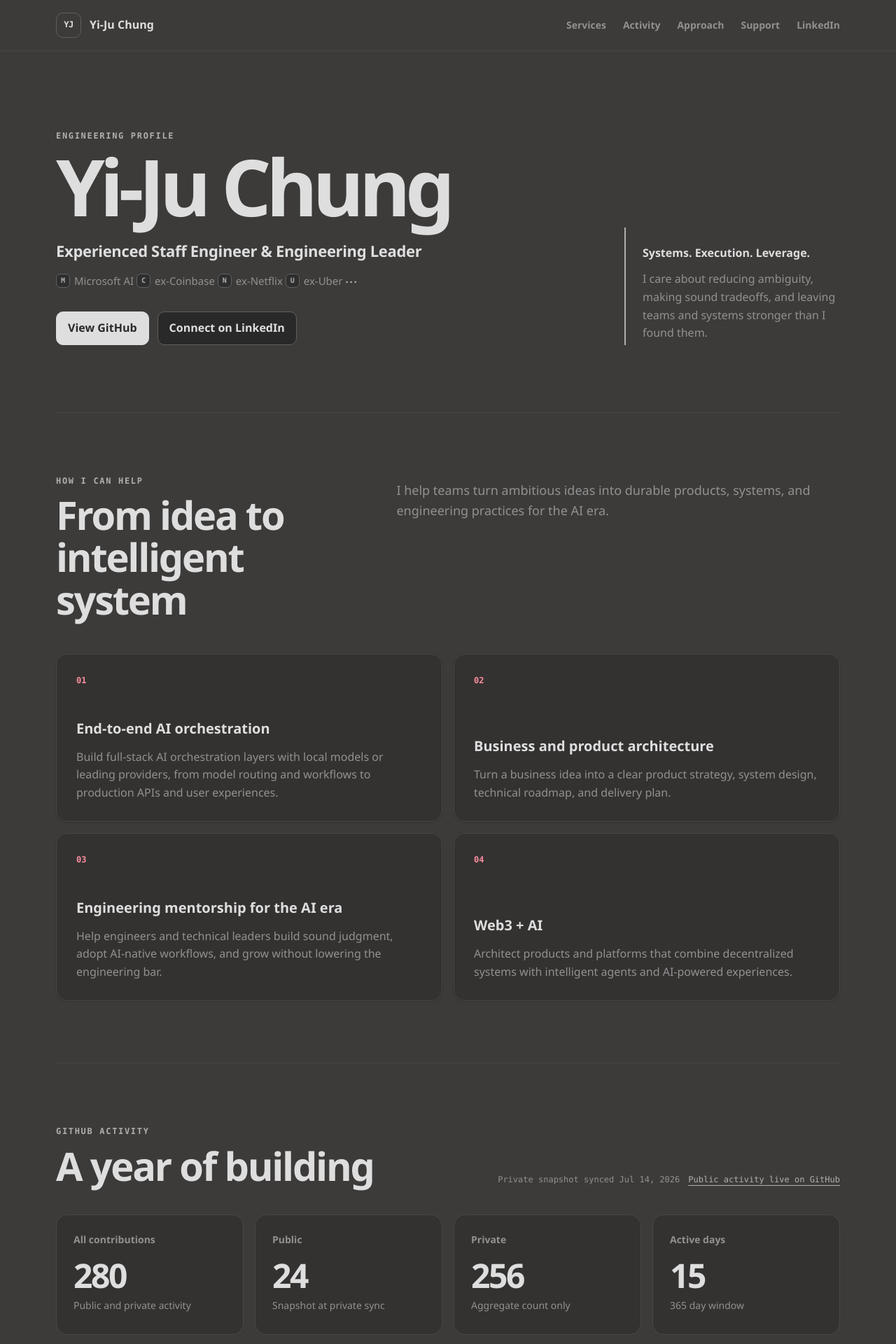
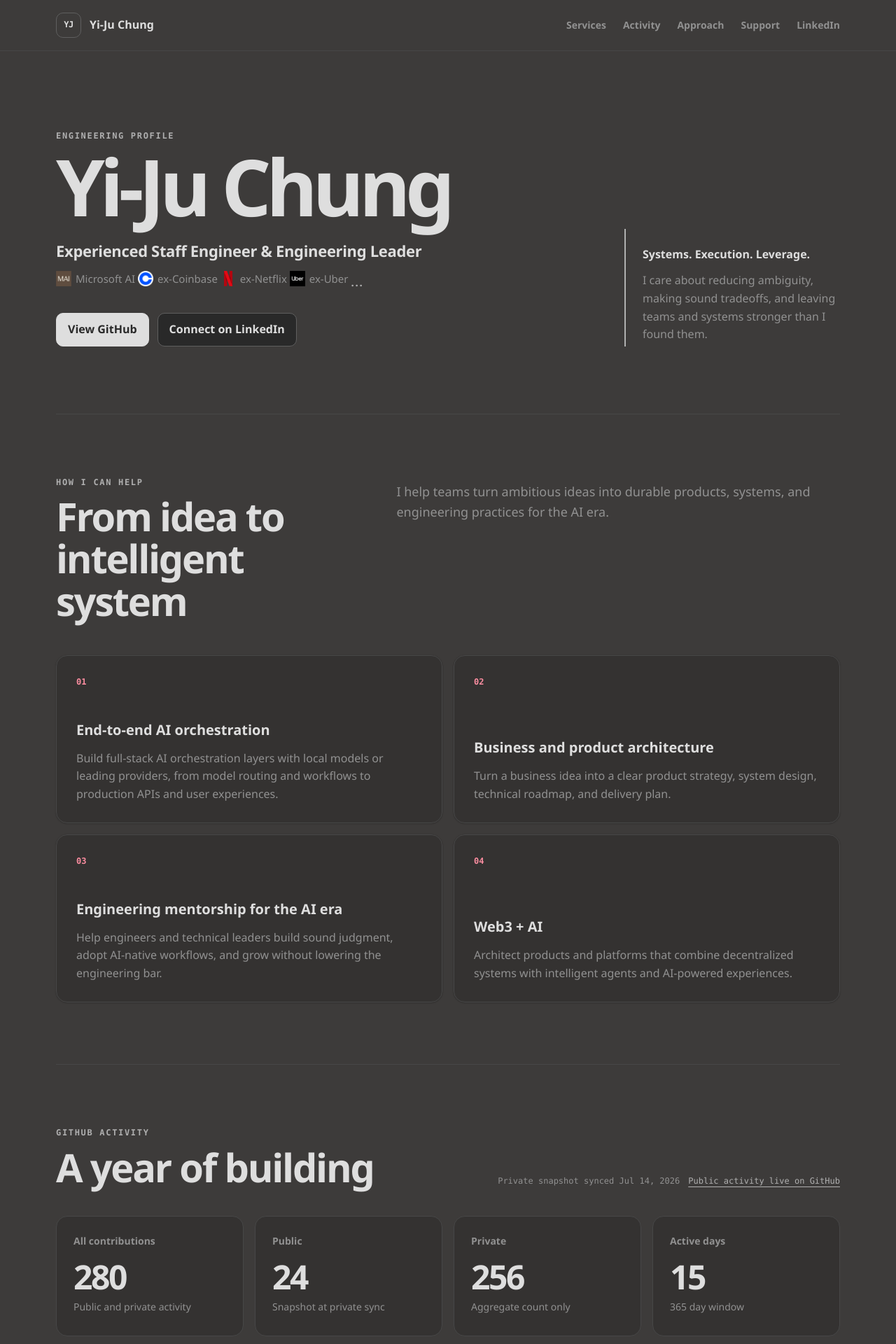
Before and after one commit to yijuchung/yijuchung.github.io, a Jekyll site: the page built from index.md, in a window 1280 px wide. Shown: the top 1920 px of the page at 70% size. Built offline with Jekyll 4.4.1, drawn with Linux system fonts in a browser that asks for light colours.

Commit message:
Use official company icons and links
Co-authored-by: Copilot App <223556219+Copilot@users.noreply.github.com>
Copilot-Session: 8fe77830-4572-4eca-ab11-46172b396509

```diff
--- a/assets/css/main.scss
+++ b/assets/css/main.scss
@@ -221,21 +221,22 @@ code {
   display: inline-flex;
   align-items: center;
   gap: 6px;
+  color: inherit;
+  text-decoration-color: transparent;
+  transition: color 160ms ease, text-decoration-color 160ms ease;
+}
+
+.company-entry:hover {
+  color: var(--cp-text);
+  text-decoration-color: currentColor;
 }
 
 .company-icon {
-  display: inline-grid;
-  width: 20px;
-  height: 20px;
-  place-items: center;
-  border: 1px solid var(--cp-border-strong);
-  border-radius: 6px;
-  background: var(--cp-surface-soft);
-  color: var(--cp-text-soft);
-  font-family: Consolas, "Courier New", Courier, monospace;
-  font-size: 0.625rem;
-  font-weight: 700;
-  line-height: 1;
+  display: block;
+  width: 22px;
+  height: 22px;
+  flex: 0 0 22px;
+  object-fit: contain;
 }
 
 .company-more {
--- a/index.md
+++ b/index.md
@@ -10,11 +10,23 @@ description: AI orchestration, product architecture, engineering mentorship, and
     <h1 id="hero-heading">Yi-Ju Chung</h1>
     <p class="hero-subtitle">
       <span class="hero-title">Experienced Staff Engineer &amp; Engineering Leader</span>
-      <span class="hero-credentials" aria-label="Microsoft AI, formerly Coinbase, Netflix, Uber, and more">
-        <span class="company-entry"><span class="company-icon" aria-hidden="true">M</span>Microsoft AI</span>
-        <span class="company-entry"><span class="company-icon" aria-hidden="true">C</span>ex-Coinbase</span>
-        <span class="company-entry"><span class="company-icon" aria-hidden="true">N</span>ex-Netflix</span>
-        <span class="company-entry"><span class="company-icon" aria-hidden="true">U</span>ex-Uber</span>
+      <span class="hero-credentials">
+        <a class="company-entry" href="https://microsoft.ai/" rel="noopener noreferrer">
+          <img class="company-icon" src="{{ '/assets/company-icons/microsoft-ai.png' | relative_url }}" alt="" width="22" height="22">
+          <span>Microsoft AI</span>
+        </a>
+        <a class="company-entry" href="https://www.coinbase.com/" rel="noopener noreferrer">
+          <img class="company-icon" src="{{ '/assets/company-icons/coinbase.png' | relative_url }}" alt="" width="22" height="22">
+          <span>ex-Coinbase</span>
+        </a>
+        <a class="company-entry" href="https://www.netflix.com/" rel="noopener noreferrer">
+          <img class="company-icon" src="{{ '/assets/company-icons/netflix.png' | relative_url }}" alt="" width="22" height="22">
+          <span>ex-Netflix</span>
+        </a>
+        <a class="company-entry" href="https://www.uber.com/" rel="noopener noreferrer">
+          <img class="company-icon" src="{{ '/assets/company-icons/uber.png' | relative_url }}" alt="" width="22" height="22">
+          <span>ex-Uber</span>
+        </a>
         <span class="company-more" aria-hidden="true">...</span>
       </span>
     </p>
```
Also changed, not shown: assets/company-icons/coinbase.png (added), assets/company-icons/microsoft-ai.png (added), assets/company-icons/netflix.png (added), assets/company-icons/uber.png (added).
